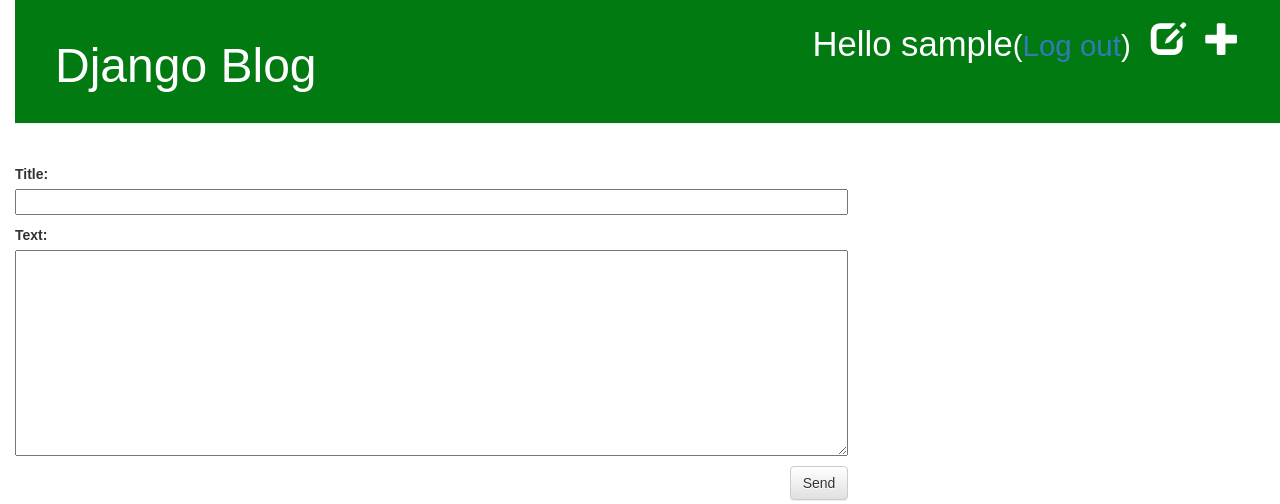
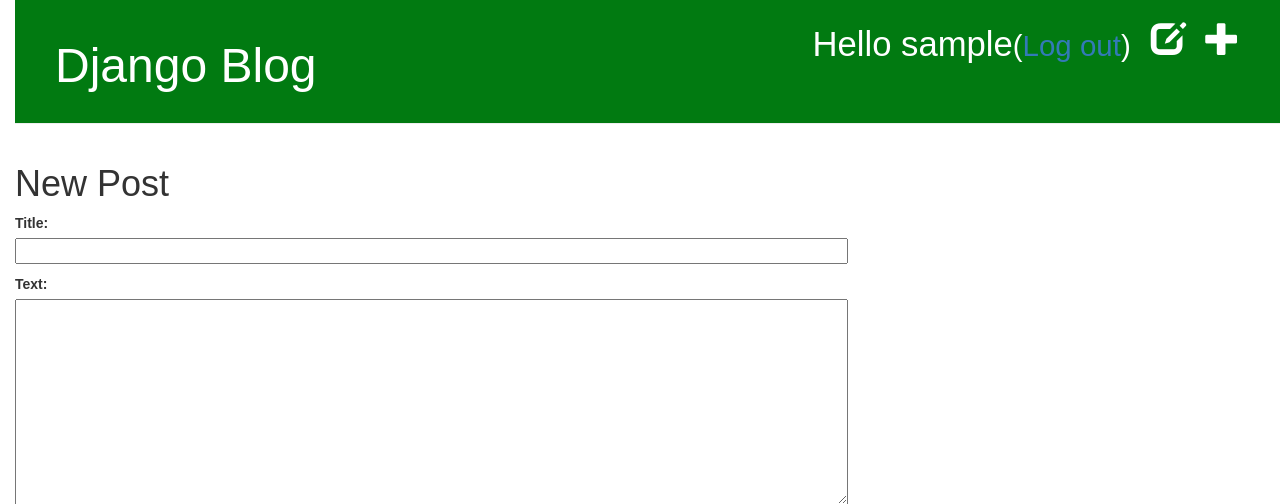
Before and after one commit to luismorenolopera/my-first-blog, a Django app: page /post/new/ in a window 1280 px wide. Shown: the top 504 px of the page. Run offline with Django 3.2, Linux system fonts and the light colour scheme; the visitor is signed in with stand-in values (Sample User, id 1); some libraries are stand-ins or nearby versions.

Commit message:
Post delete y update modificados a class based views

```diff
--- /dev/null
+++ b/mysite/blog/templates/blog/access_denied.html
@@ -0,0 +1,6 @@
+{% extends 'blog/base.html' %}
+{% load staticfiles %}
+
+{% block content %}
+    <img src="{% static 'img/permission.jpg' %}" alt="You no have power here" />
+{% endblock %}
--- a/mysite/blog/urls.py
+++ b/mysite/blog/urls.py
@@ -1,6 +1,6 @@
 from django.conf.urls import url
 from . import views
-from blog.views import PostList, PostDetail, PostCreate, PostUpdate
+from blog.views import PostList, PostDetail, PostCreate, PostUpdate, PostDelete
 
 urlpatterns = [
     url(r'^$', PostList.as_view(), name='post_list'),
@@ -8,10 +8,11 @@ urlpatterns = [
     url(r'^post/new/$', PostCreate.as_view(), name='post_new'),
     url(r'^post/(?P<pk>[0-9]+)/edit/$', PostUpdate.as_view(),
         name='post_edit'),
+    url(r'^post/(?P<pk>\d+)/remove/$', PostDelete.as_view(),
+        name='post_remove'),
     url(r'^drafts/$', views.post_draft_list, name='post_draft_list'),
     url(r'^post/(?P<pk>\d+)/publish/$',
         views.post_publish, name='post_publish'),
-    url(r'^post/(?P<pk>\d+)/remove/$', views.post_remove, name='post_remove'),
     url(r'^post/(?P<pk>\d+)/comment/$',
         views.add_comment_to_post, name='add_comment_to_post'),
     url(r'^comment/(?P<pk>\d+)/approve/$',
@@ -19,4 +20,5 @@ urlpatterns = [
     url(r'^comment/(?P<pk>\d+)/remove/$',
         views.comment_remove, name='comment_remove'),
     url(r'^user/new/$', views.user_new, name='user_new'),
+    url(r'^access_denied/$', views.access_denied, name='access_denied'),
 ]
--- a/mysite/blog/views.py
+++ b/mysite/blog/views.py
@@ -1,10 +1,12 @@
-from django.contrib.auth import login, authenticate, REDIRECT_FIELD_NAME
+from django.contrib.auth import login, authenticate
 from django.contrib.auth.decorators import login_required
-from django.contrib.auth.mixins import LoginRequiredMixin
+from django.contrib.auth.mixins import PermissionRequiredMixin
 from django.contrib.auth.models import User
 from django.shortcuts import render, get_object_or_404, redirect
 from django.views.generic import ListView, DetailView
-from django.views.generic.edit import CreateView, UpdateView
+from django.views.generic.edit import CreateView, UpdateView, DeleteView
+from django.core.urlresolvers import reverse_lazy
+
 
 from .forms import PostForm, CommentForm, UserForm
 from .models import Post, Comment
@@ -23,24 +25,44 @@ class PostDetail(DetailView):
         return context
 
 
-class PostCreate(LoginRequiredMixin, CreateView):
+class PostCreate(PermissionRequiredMixin, CreateView):
     model = Post
+    permission_required = 'blog.add_post'
     fields = ['title', 'text']
     template_name = 'blog/base_form.html'
-    login_url = '/accounts/login/'
-    redirect_field_name = REDIRECT_FIELD_NAME
+    login_url = '/access_denied/'
 
     def form_valid(self, form):
         form.instance.author_id = self.request.user.id
         return super(PostCreate, self).form_valid(form)
 
+    def get_context_data(self, **kwargs):
+        context = super(PostCreate, self).get_context_data(**kwargs)
+        context['message'] = 'New Post'
+        return context
 
-class PostUpdate(LoginRequiredMixin, UpdateView):
+
+class PostUpdate(PermissionRequiredMixin, UpdateView):
     model = Post
+    permission_required = 'blog.change_post'
     fields = ['title', 'text']
     template_name = 'blog/base_form.html'
-    login_url = '/accounts/login/'
-    redirect_field_name = REDIRECT_FIELD_NAME
+    login_url = '/access_denied/'
+
+    def get_context_data(self, **kwargs):
+        context = super(PostUpdate, self).get_context_data(**kwargs)
+        context['message'] = 'Edit Post'
+        return context
+
+
+class PostDelete(PermissionRequiredMixin, DeleteView):
+    model = Post
+    permission_required = 'blog.delete_post'
+    login_url = '/access_denied/'
+    success_url = reverse_lazy('post_list')
+
+    def get(self, *args, **kwargs):
+        return self.post(*args, **kwargs)
 
 
 @login_required
@@ -56,13 +78,6 @@ def post_publish(request, pk):
     return redirect('post_detail', pk=pk)
 
 
-@login_required
-def post_remove(request, pk):
-    post = get_object_or_404(Post, pk=pk)
-    post.delete()
-    return redirect('post_list')
-
-
 def add_comment_to_post(request, pk):
     post = get_object_or_404(Post, pk=pk)
     if request.method == "POST":
@@ -73,10 +88,9 @@ def add_comment_to_post(request, pk):
             comment.save()
             return redirect('post_detail', pk=post.pk)
     else:
-        message = "Add comment"
         form = CommentForm()
     return render(request, 'blog/base_form.html', {'form': form,
-                                                   'message': message})
+                                                   'message': 'New Comment'})
 
 
 @login_required
@@ -100,12 +114,15 @@ def user_new(request):
         password = request.POST['password']
         form = UserForm(request.POST)
         if form.is_valid():
-            new_user = User.objects.create_user(**form.cleaned_data)
+            User.objects.create_user(**form.cleaned_data)
             user = authenticate(username=username, password=password)
             login(request, user)
             return redirect('post_list')
     else:
-        message = "New user"
         form = UserForm()
     return render(request, 'blog/base_form.html', {'form': form,
-                                                   'message': message})
+                                                   'message': 'New User'})
+
+
+def access_denied(request):
+    return render(request, 'blog/access_denied.html')
```
Also changed, not shown: mysite/blog/templates/registration/login.html (+9 -1 lines), mysite/blog/static/img/permission.jpg (added), mysite/blog/templates/blog/base_form.html (line endings or trailing spaces).
